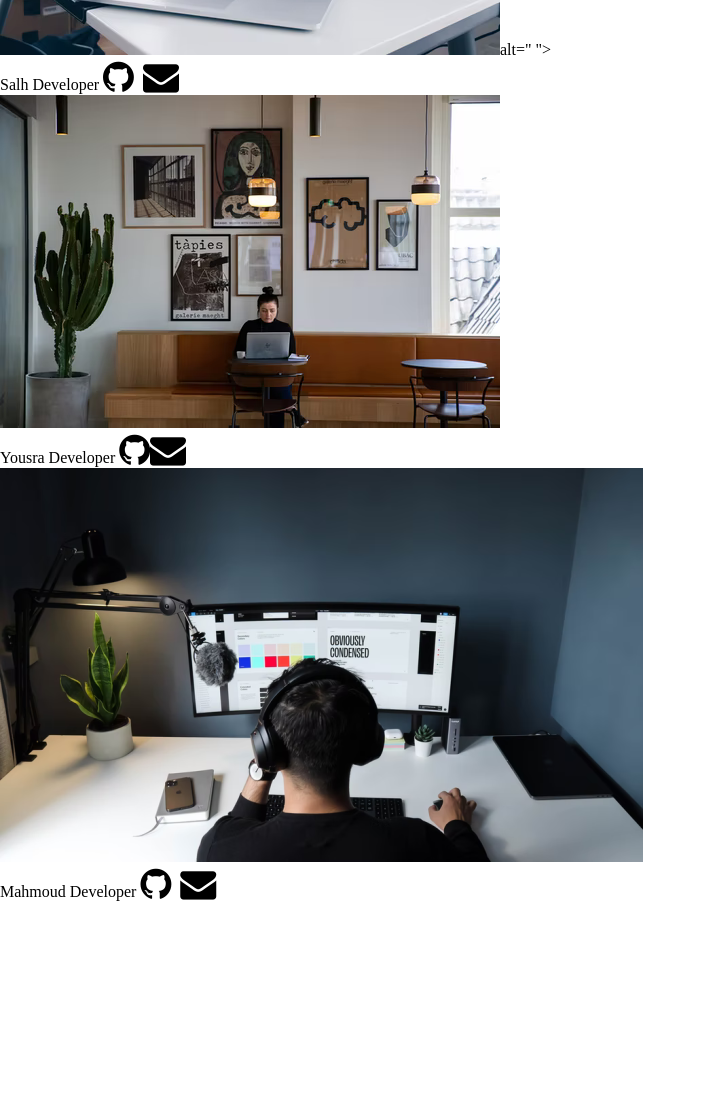
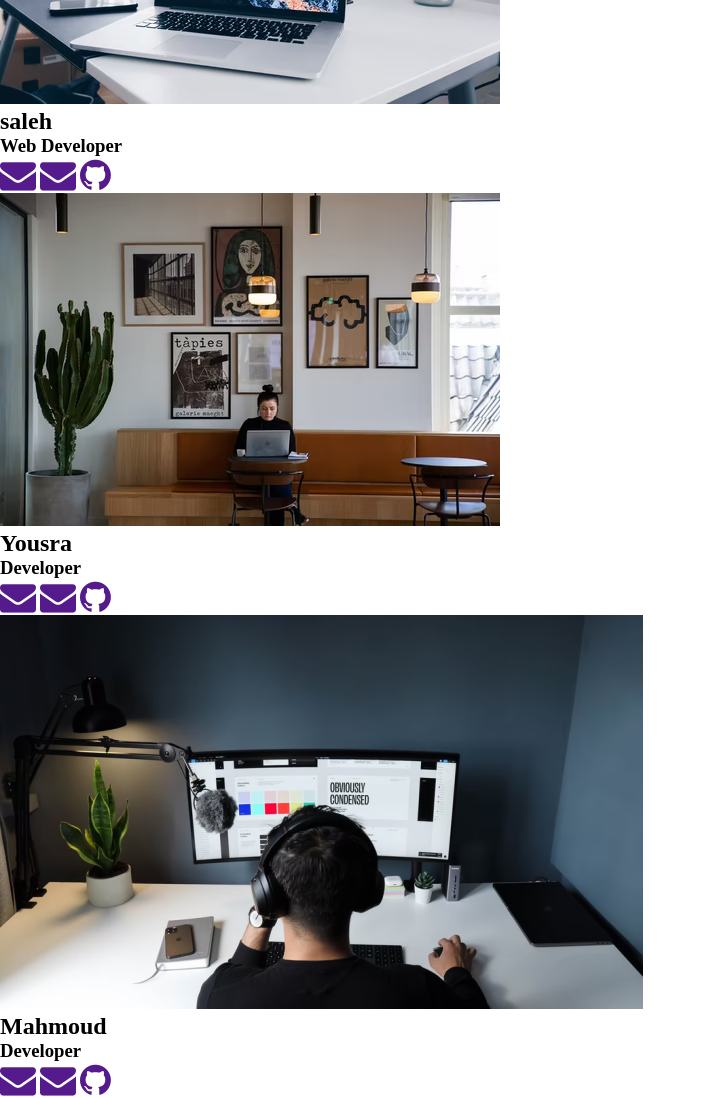
Before and after one commit to GSG-G11/team5, a plain HTML site: page index.html in a window 1280 px wide. Shown: the part 1400-2498 px from the top of the page, without its empty margins (0-706 px from the left). Before the commit the page ends 2302 px from the top, so only its background shows below. Drawn offline with Linux system fonts and the light colour scheme.

Commit message:
fixed html team section relates #12

```diff
--- a/index.html
+++ b/index.html
@@ -25,39 +25,62 @@
         </div>
     </header>
     <section>
-        <div class="card" id="">
-            <img class="" id="" src="photo-1599652645497-3432ee65ab97.jpg" alt=" ">
-            <p> <span> Ghada </span>
-                <span> Developer </span>
-                <span><i class="fa fa-github" style="font-size:36px"> <i class="fa fa-envelope"
-                            style="font-size:36px"></i></i></span>
-            </p>
+        <div class="card">
+            <div class="front-card">
+                <img class="card-image" src="photo-1599652645497-3432ee65ab97.jpg" alt="ghada photo">
+            </div>
+            <div class="back">
+                <h1 class="team-name"> Ghada </h1>
+                <h3 class="team-title"> Developer </h3>
+                <div class="icons">
+                    <a href="" class="link"><i class="fa fa-envelope" style="font-size:36px"></i></a>
+                    <a href="" class="link"><i class="fa fa-envelope" style="font-size:36px"></i></a>
+                    <a href="" class="link"><i class="fa fa-github" style="font-size:36px"></i></a>
+                </div>
+            </div>
         </div>
         <div class="card">
-            <img class="" src="photo-1498050108023-c5249f4df085.png"></i></i>alt=" ">
-            <p> <span> Salh </span>
-                <span> Developer </span>
-                <span><i class="fa fa-github" style="font-size:36px"> <i class="fa fa-envelope"
-                            style="font-size:36px"></i></i></span>
-            </p>
+            <div class="front-card">
+                <img class="card-image" src="photo-1498050108023-c5249f4df085.png" alt="saleh photo">
+            </div>
+            <div class="back">
+                <h1 class="team-name"> saleh </h1>
+                <h3 class="team-title">Web Developer </h3>
+                <div class="icons">
+                    <a href="" class="link"><i class="fa fa-envelope" style="font-size:36px"></i></a>
+                    <a href="" class="link"><i class="fa fa-envelope" style="font-size:36px"></i></a>
+                    <a href="" class="link"><i class="fa fa-github" style="font-size:36px"></i></a>
+                </div>
+            </div>
         </div>
         <div class="card">
-            <img class="" src="photo-1606836606933-94d15b61617b.png" alt=" ">
-            <p> <span> Yousra </span>
-                <span> Developer </span>
-                <span><i class="fa fa-github" style="font-size:36px"><i class="fa fa-envelope"
-                            style="font-size:36px"></i></i></span>
-            </p>
+            <div class="front-card">
+                <img class="card-image" src="photo-1606836606933-94d15b61617b.png" alt="Yousra photo">
+            </div>
+            <div class="back">
+                <h1 class="team-name"> Yousra </h1>
+                <h3 class="team-title"> Developer </h3>
+                <div class="icons">
+                    <a href="" class="link"><i class="fa fa-envelope" style="font-size:36px"></i></a>
+                    <a href="" class="link"><i class="fa fa-envelope" style="font-size:36px"></i></a>
+                    <a href="" class="link"><i class="fa fa-github" style="font-size:36px"></i></a>
+                </div>
+            </div>
         </div>
         <div class="card">
-            <img class="" src="photo-1613909207039-6b173b755cc1.png" alt=" ">
-            <p> <span> Mahmoud </span>
-                <span> Developer </span>
-                <span><i class="fa fa-github" style="font-size:36px"> <i class="fa fa-envelope"
-                            style="font-size:36px"></i></i></span>
-            </p>
+            <div class="front-card">
+                <img class="card-image" src="photo-1613909207039-6b173b755cc1.png" alt="ghada photo">
             </div>
-
+            <div class="back">
+                <h1 class="team-name"> Mahmoud </h1>
+                <h3 class="team-title"> Developer </h3>
+                <div class="icons">
+                    <a href="" class="link"><i class="fa fa-envelope" style="font-size:36px"></i></a>
+                    <a href="" class="link"><i class="fa fa-envelope" style="font-size:36px"></i></a>
+                    <a href="" class="link"><i class="fa fa-github" style="font-size:36px"></i></a>
+                </div>
+            </div>
+        </div>
     </section>
 </body>
 
```
Lines whose indentation alone changed are shown as unchanged.
